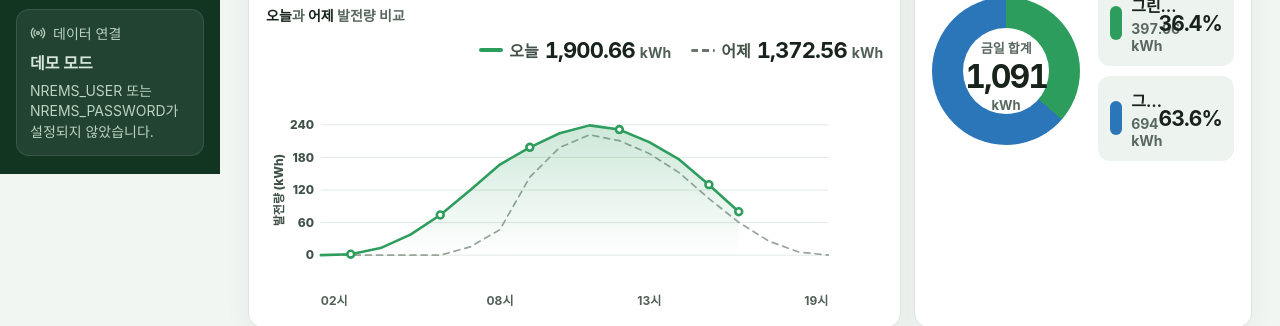
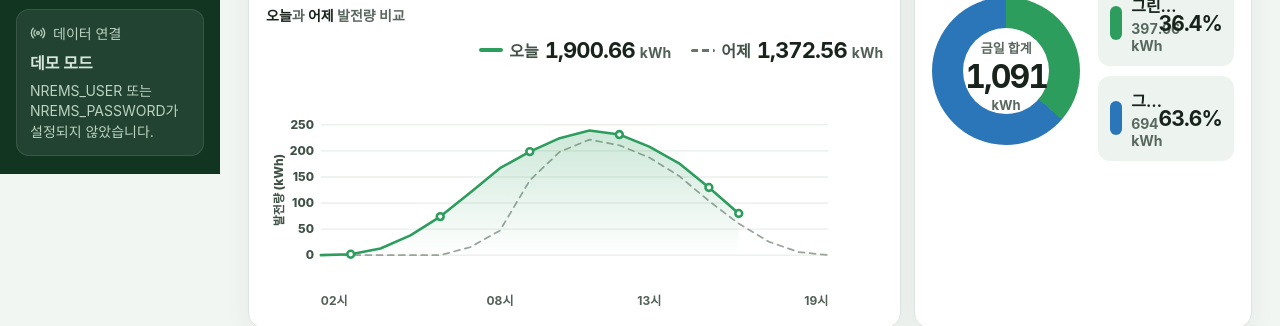
Before and after one commit to soobeom82-glitch/green-solar, a Next.js app: page / in a window 1280 px wide. Shown: the part 626-952 px from the top of the page. Built offline with nearby package versions, Linux system fonts and the light colour scheme.

Commit message:
Use readable chart axis intervals

```diff
--- a/components/solar-dashboard.tsx
+++ b/components/solar-dashboard.tsx
@@ -110,6 +110,18 @@ function buildLinePath(data: ChartPoint[], max: number, width = 720, height = 22
     .join(" ");
 }
 
+function chartAxis(values: number[], targetSteps = 6) {
+  const largest = Math.max(20, ...values, 1);
+  const roughStep = largest / targetSteps;
+  const magnitude = 10 ** Math.floor(Math.log10(roughStep));
+  const normalized = roughStep / magnitude;
+  const multiplier = normalized <= 1 ? 1 : normalized <= 2 ? 2 : normalized <= 5 ? 5 : 10;
+  const step = multiplier * magnitude;
+  const max = Math.ceil(largest / step) * step;
+  const ticks = Array.from({ length: Math.round(max / step) + 1 }, (_, index) => Number((index * step).toFixed(10)));
+  return { max, ticks };
+}
+
 function koreaHour(value: string) {
   return Number(koreaHourFormatter.format(new Date(value)));
 }
@@ -154,7 +166,7 @@ function TrendLineChart({ data, comparisonData = [], unit, ariaLabel, primaryLab
     return hour >= startHour && hour <= endHour;
   });
   const values = [...visibleData, ...visibleComparisonData].map((point) => point.value);
-  const max = Math.max(20, Math.ceil(Math.max(...values, 1) / 20) * 20);
+  const { max, ticks } = chartAxis(values);
   const line = buildLinePath(visibleData, max, width, height, padding, startHour, endHour);
   const comparisonLine = buildLinePath(visibleComparisonData, max, width, height, padding, startHour, endHour);
   const firstPoint = visibleData[0] ? pointCoordinates(visibleData[0], max, width, height, padding, startHour, endHour) : null;
@@ -179,10 +191,9 @@ function TrendLineChart({ data, comparisonData = [], unit, ariaLabel, primaryLab
             <stop offset="1" stopColor="var(--green-500)" stopOpacity="0" />
           </linearGradient>
         </defs>
-        {[0, 0.25, 0.5, 0.75, 1].map((ratio) => {
-          const y = padding + ratio * (height - padding * 2);
-          const value = max * (1 - ratio);
-          return <g key={ratio}><line x1={padding} y1={y} x2={width - padding} y2={y} className="chart-grid-line" /><text className="chart-axis-value" x={padding - 8} y={y + 5} textAnchor="end">{formatNumber(value, 0)}</text></g>;
+        {ticks.map((value) => {
+          const y = height - padding - (value / max) * (height - padding * 2);
+          return <g key={value}><line x1={padding} y1={y} x2={width - padding} y2={y} className="chart-grid-line" /><text className="chart-axis-value" x={padding - 8} y={y + 5} textAnchor="end">{formatNumber(value, 0)}</text></g>;
         })}
         <text className="chart-axis-unit" x="20" y={height / 2} textAnchor="middle" transform={`rotate(-90 20 ${height / 2})`}>발전량 ({unit})</text>
         {comparisonLine ? <path d={comparisonLine} className="chart-line chart-line-yesterday" /> : null}
@@ -275,7 +286,7 @@ function DailyBarChart({ data }: { data: DashboardData["dailySeries"] }) {
   const width = 720;
   const height = 280;
   const padding = 64;
-  const max = Math.max(20, Math.ceil(Math.max(...data.map((point) => point.energyKwh), 1) / 20) * 20);
+  const { max, ticks } = chartAxis(data.map((point) => point.energyKwh));
   const gap = 6;
   const chartWidth = width - padding * 2;
   const barWidth = Math.max(4, chartWidth / Math.max(data.length, 1) - gap);
@@ -284,10 +295,9 @@ function DailyBarChart({ data }: { data: DashboardData["dailySeries"] }) {
 
   return (
     <svg className="trend-chart" viewBox={`0 0 ${width} ${height}`} role="img" aria-label="최근 일별 발전량 막대 그래프">
-      {[0, 0.5, 1].map((ratio) => {
-        const y = padding + ratio * (height - padding * 2);
-        const value = max * (1 - ratio);
-        return <g key={ratio}><line x1={padding} y1={y} x2={width - padding} y2={y} className="chart-grid-line" /><text className="chart-axis-value" x={padding - 8} y={y + 5} textAnchor="end">{formatNumber(value, 0)}</text></g>;
+      {ticks.map((value) => {
+        const y = height - padding - (value / max) * (height - padding * 2);
+        return <g key={value}><line x1={padding} y1={y} x2={width - padding} y2={y} className="chart-grid-line" /><text className="chart-axis-value" x={padding - 8} y={y + 5} textAnchor="end">{formatNumber(value, 0)}</text></g>;
       })}
       <text className="chart-axis-unit" x="20" y={height / 2} textAnchor="middle" transform={`rotate(-90 20 ${height / 2})`}>발전량 (kWh)</text>
       {data.map((point, index) => {
```
